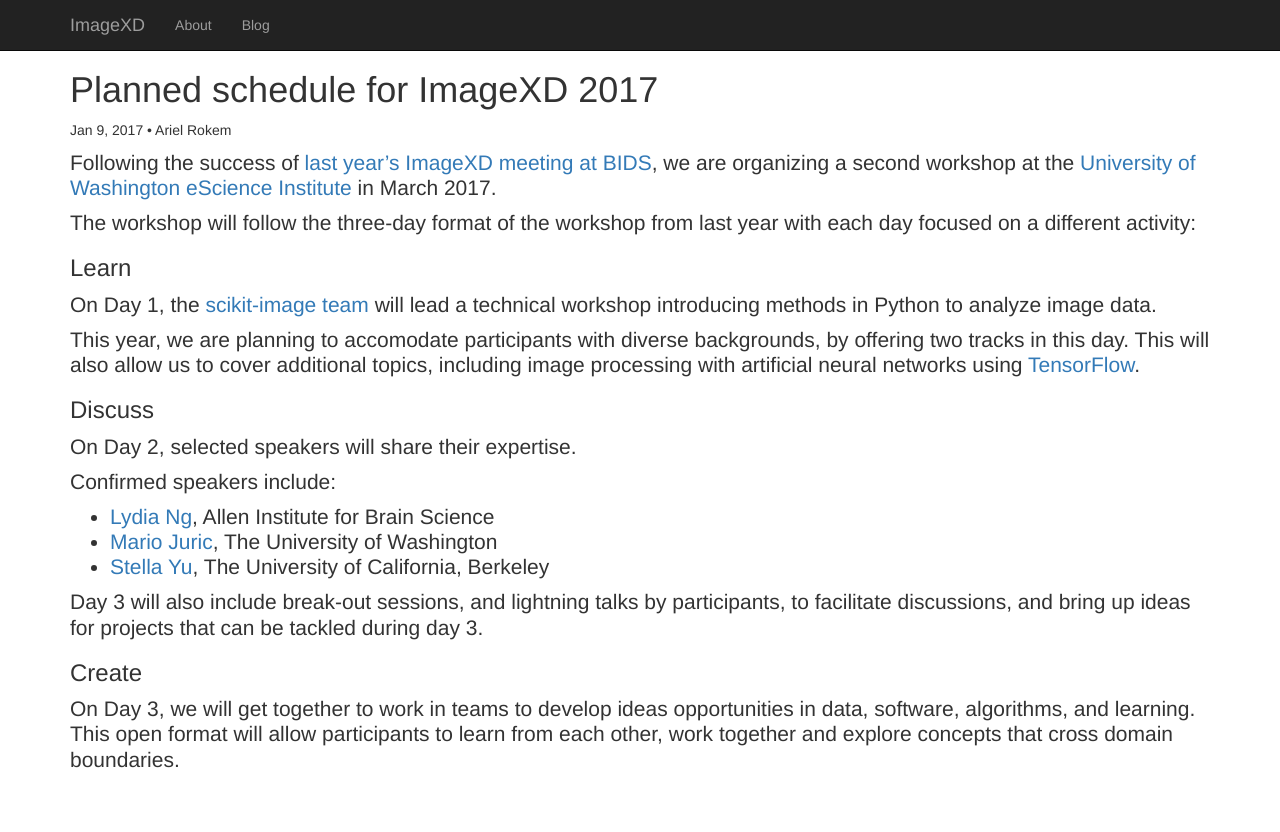
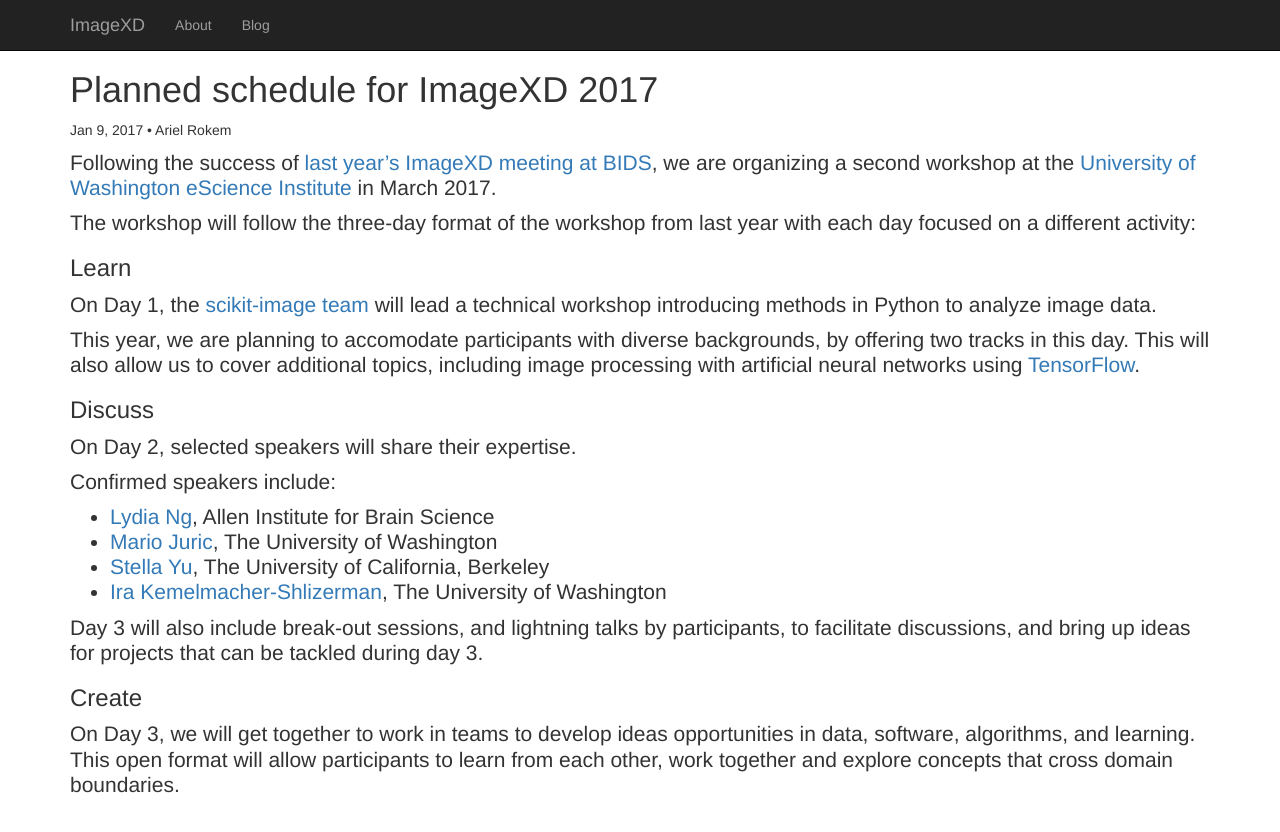
Before and after one commit to imagexd/imagexd.github.io, a Jekyll site: the page built from _posts/2017-01-09-plans-for-round-2.md, in a window 1280 px wide. Shown: the top 832 px of the page. Built offline with Jekyll 4.4.1, drawn with Linux system fonts in a browser that asks for light colours.

Commit message:
Add Ira as a speaker.

```diff
--- a/_posts/2017-01-09-plans-for-round-2.md
+++ b/_posts/2017-01-09-plans-for-round-2.md
@@ -32,6 +32,7 @@ Confirmed speakers include:
 - [Lydia Ng](https://www.alleninstitute.org/what-we-do/brain-science/about/team/staff-profiles/lydia-ng/), Allen Institute for Brain Science
 - [Mario Juric](http://research.majuric.org/public/), The University of Washington
 - [Stella Yu](http://www1.icsi.berkeley.edu/~stellayu/), The University of California, Berkeley
+- [Ira Kemelmacher-Shlizerman](http://homes.cs.washington.edu/~kemelmi/), The University of Washington
 
 Day 3 will also include break-out sessions, and lightning talks by participants,
 to facilitate discussions, and bring up ideas for projects that can be tackled
```
